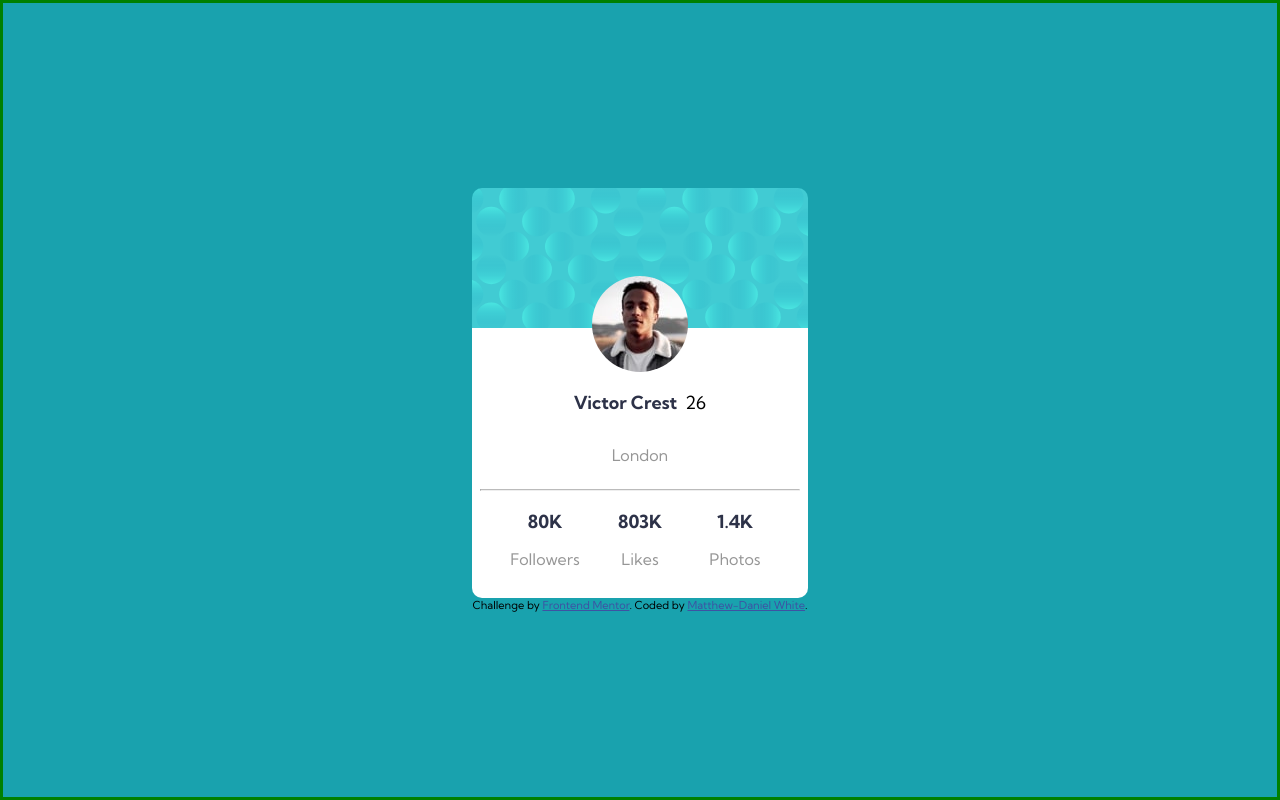
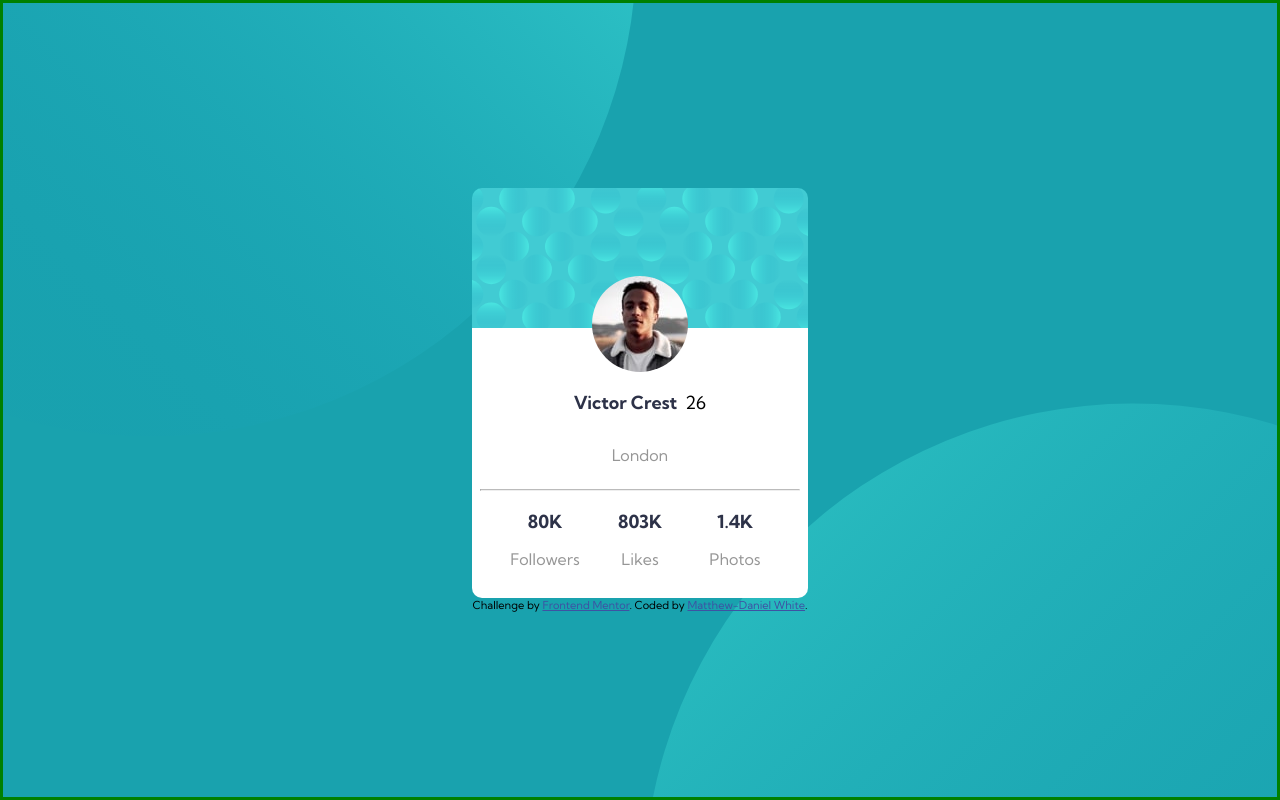
Before and after one commit to PersianBlue/Profile-Card-Component, a plain HTML site: page index.html in a window 1280 px wide. Drawn offline with Linux system fonts and the light colour scheme.

Commit message:
updated background positioning

```diff
--- a/styles.css
+++ b/styles.css
@@ -34,8 +34,9 @@ body {
   background-color: var(--dark_cyan);
   background-image: url(./images/bg-pattern-top.svg),
     url(./images/bg-pattern-bottom.svg);
-  background-position: -50% -50%, 220% 150%;
-  background-size: 350px, 400px;
+  background-position: right 50vw bottom 45vh, left 50vw top 50vh;
+  /* background-size: 70vw, 70vw; */
+  /* background-size: auto; */
   /* background-position: calc(100% - 30px) 10%; */
 
   background-repeat: no-repeat;
@@ -127,3 +128,17 @@ h2 {
   text-align: center;
   padding: 0.3em;
 }
+
+/* @media (min-width: 600px) {
+  body {
+    background-position: -60% -60%, 150% 150%;
+    background-size: 60vw, 60vw;
+  }
+}
+
+@media (min-width: 700px) {
+  body {
+    background-position: -50% -200%, 150% 150%;
+    background-size: 58vw, 60vw;
+  }
+} */
```
